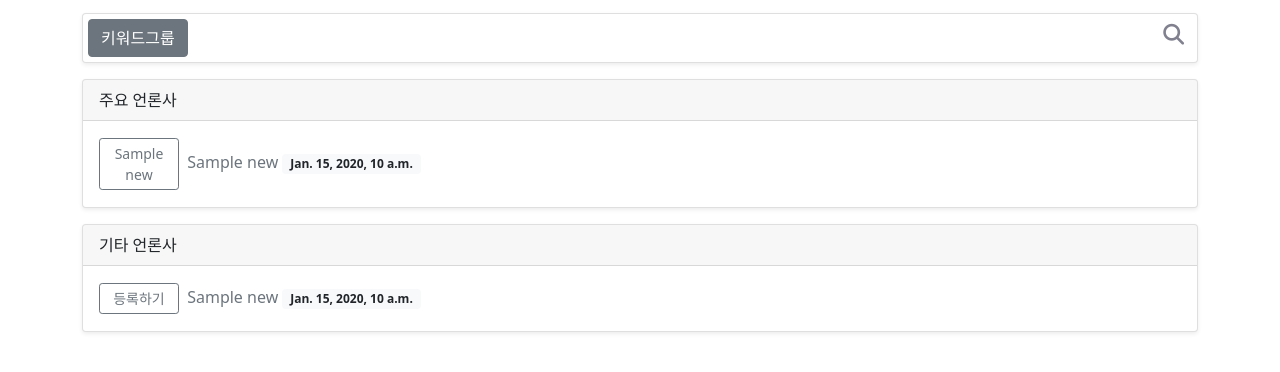
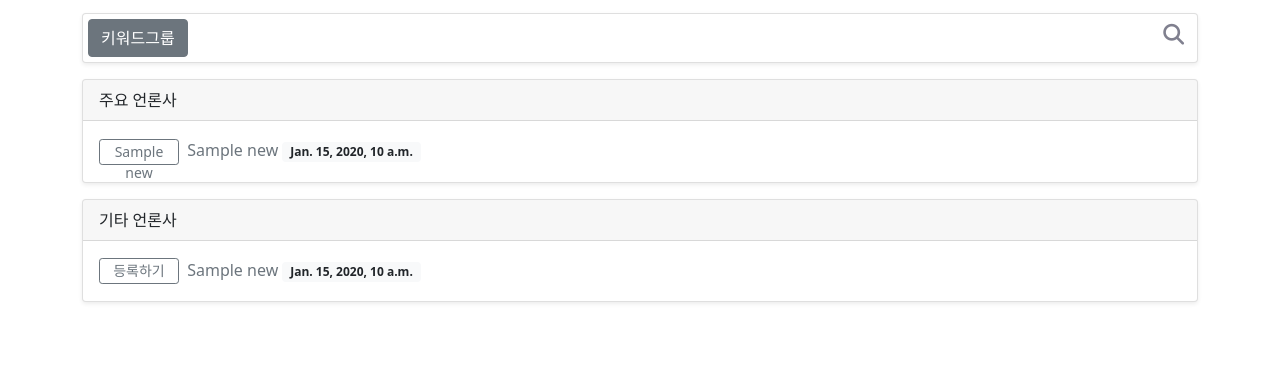
Before and after one commit to engyjoon/jeby, a Django app: template jeby_prj/templates/news/read.html in a window 1280 px wide. Shown: the part 59-431 px from the top of the page. Run offline with Django 3.2, Linux system fonts and the light colour scheme; the template is opened without the code that fills it: most values are stand-ins (such as "Sample title", 1, 10 or a date in 2020); some libraries are stand-ins or nearby versions.

Commit message:
검색 결과 언론사 버튼 크기 조절

```diff
--- a/jeby_prj/static/news/css/news_read.css
+++ b/jeby_prj/static/news/css/news_read.css
@@ -55,6 +55,9 @@
 
 .btn-site {
     width: 80px;
+    height: 26px;
+    padding-top: 1px;
+    padding-bottom: 2px;
 }
 
 .btn-site:hover {
```
